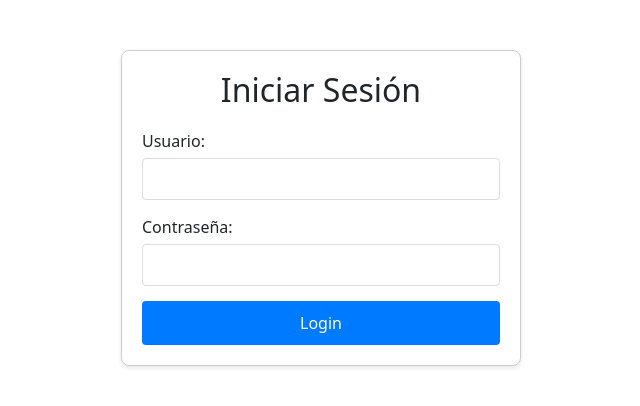
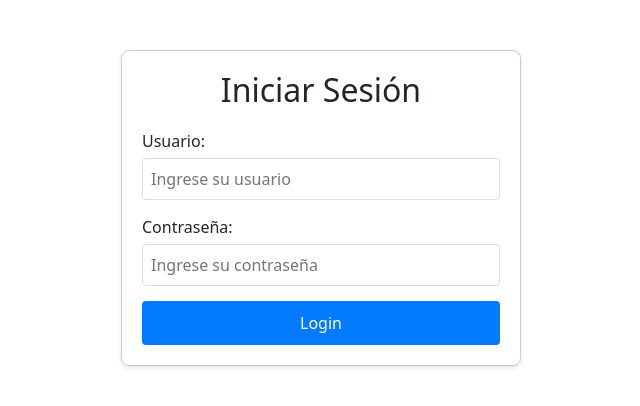
Before and after one commit to valenmadrigal/TrabajoFinalGrupo20Comision2, a React (Vite) app in the folder TrabajoFinalGrupo20Comision2/: page / in a window 1280 px wide. Shown: the top 406 px of the page, without its empty margins (319-959 px from the left). Built offline with nearby package versions, Linux system fonts and the light colour scheme; no server answers.

Commit message:
detalles en login-ValentinaMadrigal

```diff
--- a/TrabajoFinalGrupo20Comision2/src/pages/Login.jsx
+++ b/TrabajoFinalGrupo20Comision2/src/pages/Login.jsx
@@ -36,6 +36,7 @@ function LoginPage() {
           <input
             type="text"
             id="username"
+             placeholder="Ingrese su usuario"
             value={username}
             onChange={(e) => setUsername(e.target.value)}
             style={{ width: '100%', padding: '8px', borderRadius: '4px', border: '1px solid #ddd' }}
@@ -47,6 +48,7 @@ function LoginPage() {
           <input
             type="password"
             id="password"
+               placeholder="Ingrese su contraseña"
             value={password}
             onChange={(e) => setPassword(e.target.value)}
             style={{ width: '100%', padding: '8px', borderRadius: '4px', border: '1px solid #ddd' }}
```
